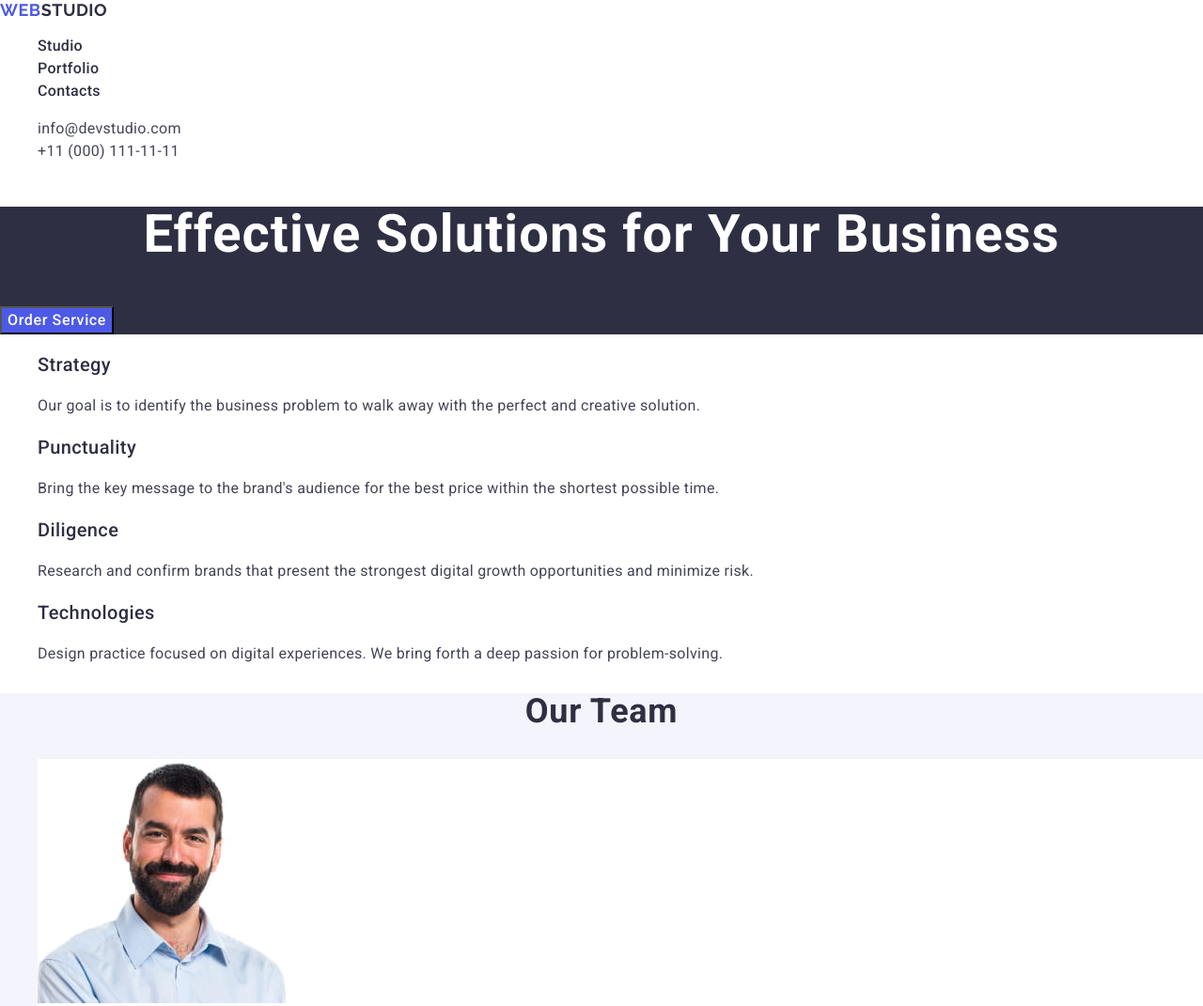
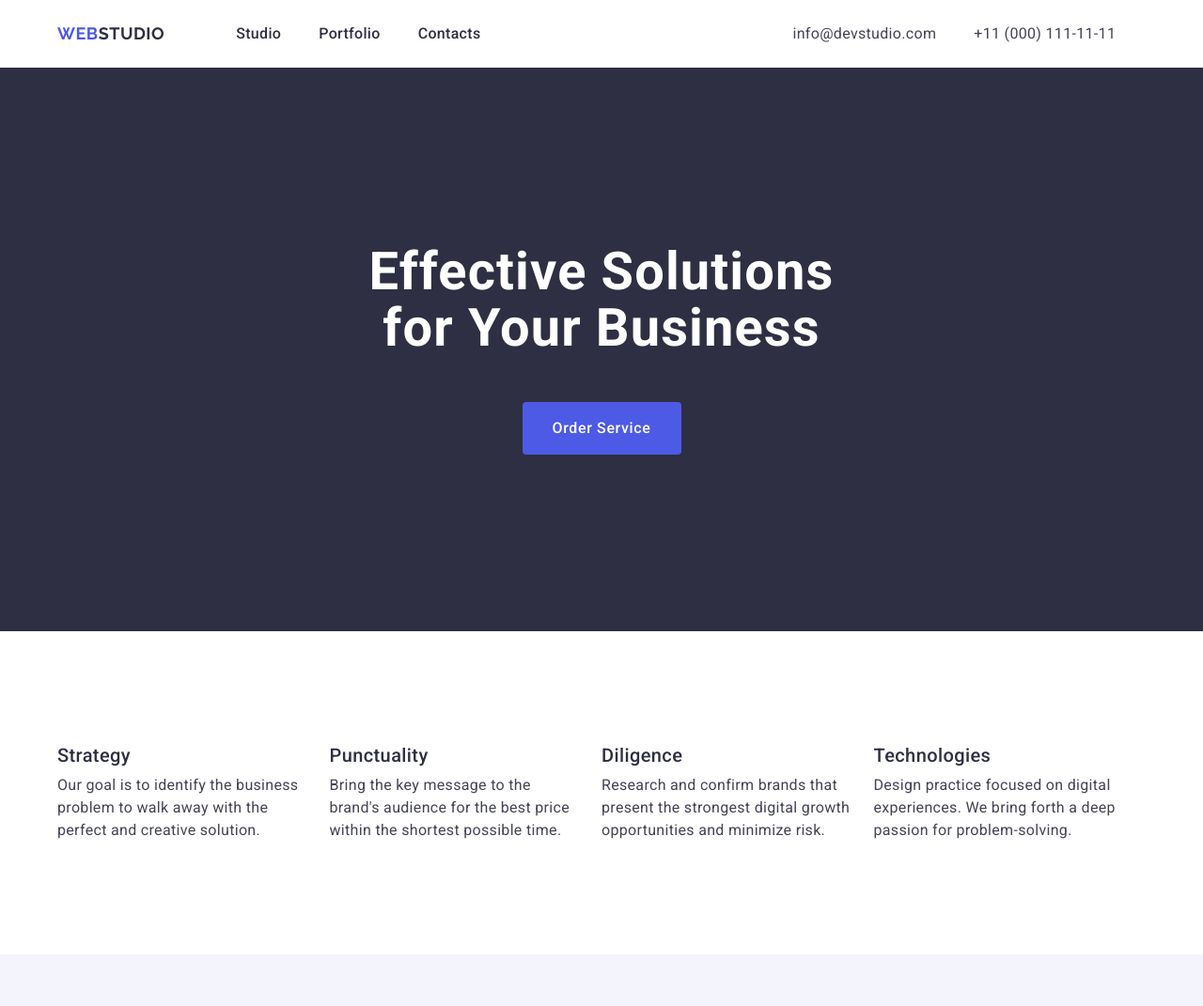
Before and after one commit to Viktor-Yanenko/goit-markup-hw-03, a plain HTML site: page index.html in a window 1280 px wide. Shown: the top 1071 px of the page at 94% size. Drawn offline with nearby package versions, Linux system fonts and the light colour scheme.

Commit message:
Modify html and css files

```diff
--- a/css/styles.css
+++ b/css/styles.css
@@ -12,6 +12,27 @@ ul {
     list-style-type: none;
 }
 
+h1, h2, h3, h4, h5, h6, p {
+    margin: 0;
+}
+
+ul {
+    margin: 0;
+    padding-left: 0;
+}
+
+img {
+    display: block;
+}
+
+.container {
+    max-width: 1158px;
+    padding-left: 15;
+    padding-right: 15;
+    margin: 0 auto;
+    display: flex;
+}
+
 .logo-web {
     font-family: "Raleway", sans-serif;
     font-size: 18px;
@@ -20,10 +41,24 @@ ul {
     font-weight: 700;
     text-transform: uppercase;
     letter-spacing: 0.03em;
+    padding-top: 24px;
+    padding-bottom: 24px;
 }
 
 .logo-studio{
     color: #2e2f42;
+    margin-right: 76px;
+}
+
+.navigation{
+    display: flex;
+    align-items: center;
+}
+
+.nav-list {
+    display: flex;
+    gap: 40px;
+    margin-right: 332px;
 }
 
 .nav-bar {
@@ -44,6 +79,14 @@ ul {
     color: #434455;
     line-height: 1.5;
     font-style: normal;
+    padding-top: 24px;
+    padding-bottom: 24px;
+}
+
+.adr-list {
+    display: flex;
+    align-items: center;
+    gap: 40px;
 }
 
 .contacts {
@@ -51,14 +94,19 @@ ul {
     color: #434455;
     line-height: 1.5;
     font-style: normal;
-    letter-spacing: 0.02em
+    letter-spacing: 0.02em;
 }
-
-
 
 .contacts:hover,
 .contacts:focus {
     color: #404bbf;
+}
+
+.title {
+    display: flex;
+    flex-direction: column;
+    padding-top: 188px;
+    padding-bottom: 188px;
 }
 
 .section-title{
@@ -71,7 +119,12 @@ ul {
     text-align: center;
     color: #fff;
     line-height: 1.07;
-    letter-spacing: 0.02em
+    letter-spacing: 0.02em;
+    margin-bottom: 48px;
+    width: 496px;
+    display: block;
+    margin-left: auto;
+    margin-right: auto;
 }
 
 .order-btn {
@@ -81,7 +134,14 @@ ul {
     background-color: #4d5ae5;
     cursor: pointer;
     line-height: 1.5;
-    letter-spacing: 0.04em
+    letter-spacing: 0.04em;
+    border: none;
+    border-radius: 4px;
+    width: 169px;
+    height: 56px;
+    display: block;
+    margin-left: auto;
+    margin-right: auto;
 }
 
 .order-btn:hover,
@@ -89,12 +149,28 @@ ul {
     background-color: #404bbf;
 }
 
+.section {
+    padding-top: 120px;
+    padding-bottom: 120px;
+}
+
+.adv-list {
+    display: flex;
+    gap: 24px;
+    padding: 0;
+}
+
+.adv-item {
+    width: calc((100% - 96px) / 4);
+}
+
 .adv-header {
     font-weight: 500;
     font-size: 20px;
     color: #2e2f42;
     line-height: 1.2;
-    letter-spacing: 0.02em
+    letter-spacing: 0.02em;
+    margin-bottom: 8px;
 }
 
 .adv-text {
@@ -114,10 +190,16 @@ ul {
     color: #2e2f42;
     line-height: 1.11;
     letter-spacing: 0.02em;
-    text-transform: capitalize
+    text-transform: capitalize;
 }
 
-.team-list{
+.team-list {
+    display: flex;
+    gap: 24px;
+    padding: 0;
+}
+
+.team-list-item{
     background-color: #ffffff;
 }
 
--- a/index.html
+++ b/index.html
@@ -25,60 +25,67 @@
   <body>
     <!-------- Хедер -------->
     <header>
-      <nav>
+      <div class="container">
+        <nav class="navigation">
           <a href="./index.html" class="logo-web"
             >Web<span class="logo-studio">Studio</span></a
           >
-        <ul>
+          <ul class="nav-list">
             <li><a href="./index.html" class="nav-bar">Studio</a></li>
             <li><a href="" class="nav-bar">Portfolio</a></li>
             <li><a href="" class="nav-bar">Contacts</a></li>
           </ul>
         </nav>
         <address class="adr">
-        <ul>
+          <ul class="adr-list">
             <li>
               <a href="mailto:info@devstudio.com" class="contacts"
                 >info@devstudio.com</a
               >
             </li>
             <li>
-            <a href="tel:+110001111111" class="contacts">+11 (000) 111-11-11</a>
+              <a href="tel:+110001111111" class="contacts"
+                >+11 (000) 111-11-11</a
+              >
             </li>
           </ul>
         </address>
+      </div>
     </header>
     <!-------- Мейн -------->
     <main>
       <section class="section-title">
+        <div class="container title">
           <h1 class="header-one">Effective Solutions for Your Business</h1>
           <button type="button" class="order-btn">Order Service</button>
+        </div>
       </section>
-      <section class="advantages">
+      <section class="advantages section">
+        <div class="container">
           <h2 hidden>Advantages</h2>
-        <ul>
-          <li>
+          <ul class="adv-list">
+            <li class="adv-item">
               <h3 class="adv-header">Strategy</h3>
               <p class="adv-text">
-              Our goal is to identify the business problem to walk away with the
-              perfect and creative solution.
+                Our goal is to identify the business problem to walk away with
+                the perfect and creative solution.
               </p>
             </li>
-          <li>
+            <li class="adv-item">
               <h3 class="adv-header">Punctuality</h3>
               <p class="adv-text">
                 Bring the key message to the brand's audience for the best price
                 within the shortest possible time.
               </p>
             </li>
-          <li>
+            <li class="adv-item">
               <h3 class="adv-header">Diligence</h3>
               <p class="adv-text">
                 Research and confirm brands that present the strongest digital
                 growth opportunities and minimize risk.
               </p>
             </li>
-          <li>
+            <li class="adv-item">
               <h3 class="adv-header">Technologies</h3>
               <p class="adv-text">
                 Design practice focused on digital experiences. We bring forth a
@@ -86,37 +93,45 @@
               </p>
             </li>
           </ul>
+        </div>
       </section>
-      <section class="team">
+      <section class="team section">
+        <div class="container">
           <h2 class="team-header">Our Team</h2>
-        <ul>
-          <li class="team-list">
+          <ul class="team-list">
+            <li class="team-list-item">
               <img src="./images/mark.jpg" alt="Mark Guerrero" width="264" />
               <h3 class="team-name">Mark Guerrero</h3>
               <p class="team-text">Product Designer</p>
             </li>
-          <li class="team-list">
+            <li class="team-list-item">
               <img src="./images/tom.jpg" alt="Tom Ford" width="264" />
               <h3 class="team-name">Tom Ford</h3>
               <p class="team-text">Frontend Developer</p>
             </li>
-          <li class="team-list">
+            <li class="team-list-item">
               <img src="./images/camila.jpg" alt="Camila Garcia" width="264" />
               <h3 class="team-name">Camila Garcia</h3>
               <p class="team-text">Marketing</p>
             </li>
-          <li class="team-list">
+            <li class="team-list-item">
               <img src="./images/daniel.jpg" alt="Daniel Wilson" width="264" />
               <h3 class="team-name">Daniel Wilson</h3>
               <p class="team-text">UI Designer</p>
             </li>
           </ul>
+        </div>
       </section>
-      <section class="portfolio">
+      <section class="portfolio section">
+        <div class="container">
           <h2 class="portf-header">Our Portfolio</h2>
           <ul>
             <li>
-            <img src="./images/banking-app.jpg" alt="Banking App" width="360" />
+              <img
+                src="./images/banking-app.jpg"
+                alt="Banking App"
+                width="360"
+              />
               <h3 class="portf-service">Banking App</h3>
               <p class="portf-serv-type">App</p>
             </li>
@@ -166,17 +181,20 @@
               <p class="portf-serv-type">Marketing</p>
             </li>
           </ul>
+        </div>
       </section>
     </main>
     <!-------- Футер -------->
     <footer class="footer">
+      <div class="container">
         <a href="./index.html" class="logo-web"
           >Web<span class="logo-studio-foot">Studio</span></a
         >
         <p class="foot-text">
-        Increase the flow of customers and sales for your business with digital
-        marketing & growth solutions.
+          Increase the flow of customers and sales for your business with
+          digital marketing & growth solutions.
         </p>
+      </div>
     </footer>
   </body>
 </html>
```
Lines whose indentation alone changed are shown as unchanged.
